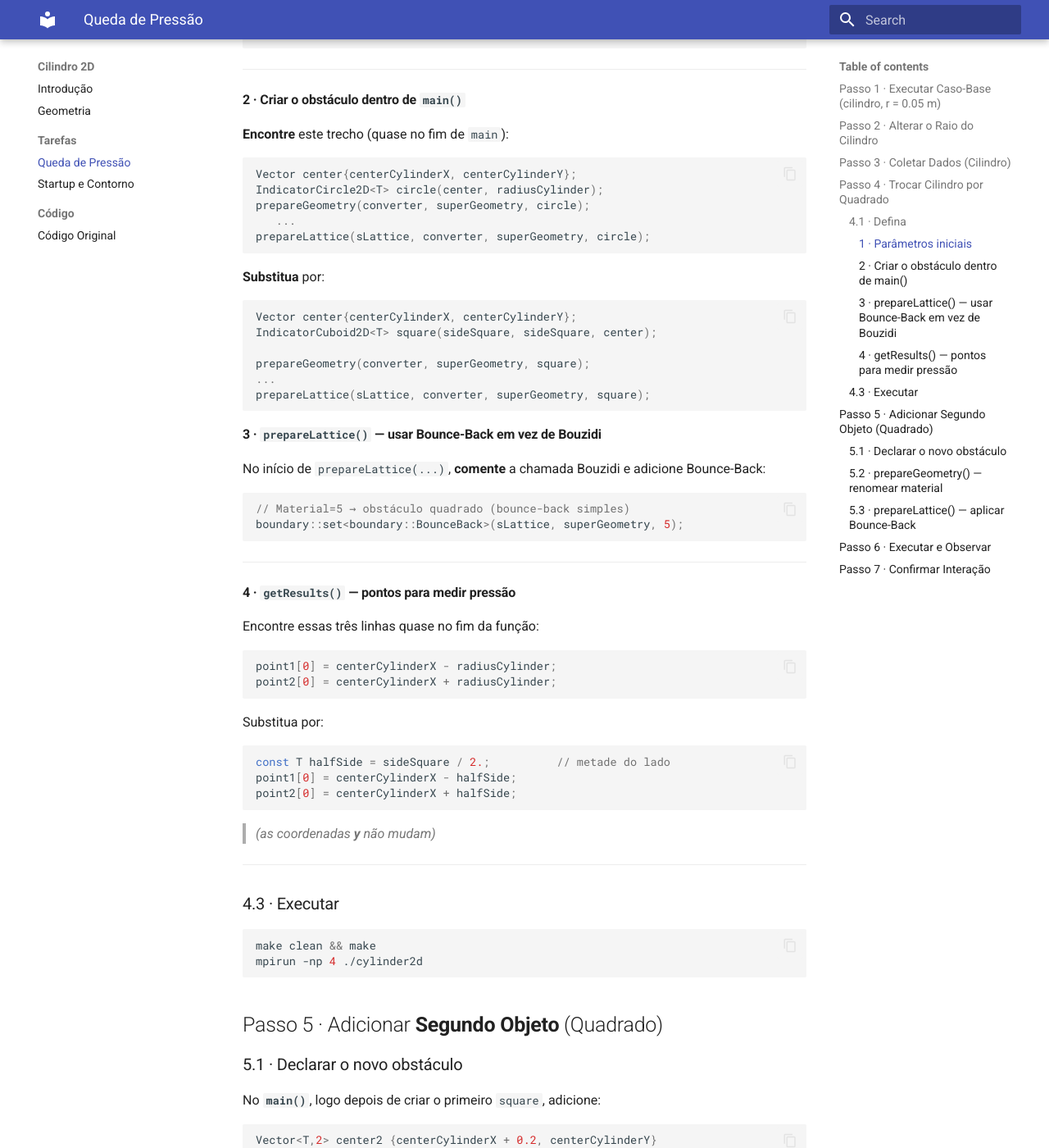
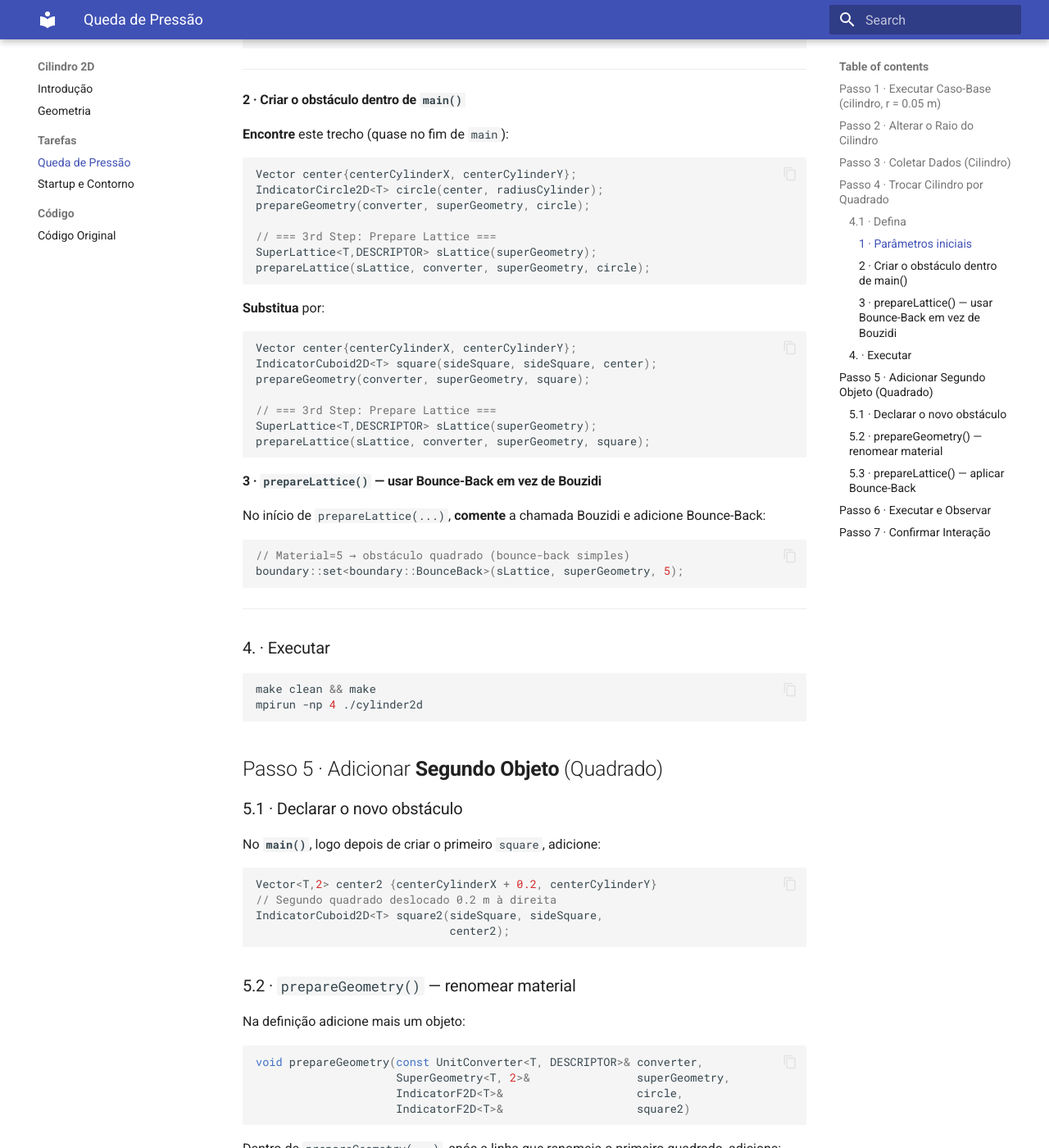
Before and after one commit to ascelada/cfdsustain-workshop, an MkDocs documentation site: the page built from docs/cilindro2d/tarefa1.md, in a window 1280 px wide and 1400 px high, scrolled down 1607 px. Shown: the whole window at 82% size. Built offline with MkDocs 1.6.1 and Material for MkDocs 9.7.7, drawn with Linux system fonts in a browser that asks for light colours.

Commit message:
Final Adjustment

````diff
--- a/docs/cilindro2d/tarefa1.md
+++ b/docs/cilindro2d/tarefa1.md
@@ -79,7 +79,9 @@ const T sideSquare     = 0.10;      // 0.10 m × 0.10 m
 Vector center{centerCylinderX, centerCylinderY};
 IndicatorCircle2D<T> circle(center, radiusCylinder);
 prepareGeometry(converter, superGeometry, circle);
-   ...
+
+// === 3rd Step: Prepare Lattice ===
+SuperLattice<T,DESCRIPTOR> sLattice(superGeometry);
 prepareLattice(sLattice, converter, superGeometry, circle);
 ```
 
@@ -88,9 +90,10 @@ prepareLattice(sLattice, converter, superGeometry, circle);
 ```cpp
 Vector center{centerCylinderX, centerCylinderY};
 IndicatorCuboid2D<T> square(sideSquare, sideSquare, center);
+prepareGeometry(converter, superGeometry, square);
 
-prepareGeometry(converter, superGeometry, square);
-...
+// === 3rd Step: Prepare Lattice ===
+SuperLattice<T,DESCRIPTOR> sLattice(superGeometry);
 prepareLattice(sLattice, converter, superGeometry, square);
 ```
 
@@ -106,28 +109,7 @@ boundary::set<boundary::BounceBack>(sLattice, superGeometry, 5);
 
 ---
 
-#### 4 · `getResults()` — pontos para medir pressão
-
-Encontre essas três linhas quase no fim da função:
-
-```cpp
-point1[0] = centerCylinderX - radiusCylinder;
-point2[0] = centerCylinderX + radiusCylinder;
-```
-
-Substitua por:
-
-```cpp
-const T halfSide = sideSquare / 2.;          // metade do lado
-point1[0] = centerCylinderX - halfSide;
-point2[0] = centerCylinderX + halfSide;
-```
-
-> *(as coordenadas **y** não mudam)*
-
----
-
-### 4.3 · Executar
+### 4. · Executar
 
 ```bash
 make clean && make
````
Also changed, not shown: README.md (added, +90 -0 lines), docs/cavidade2d/05-diagnosticos.md (+5 -4 lines), docs/particulas/tarefa.md (+4 -4 lines).
